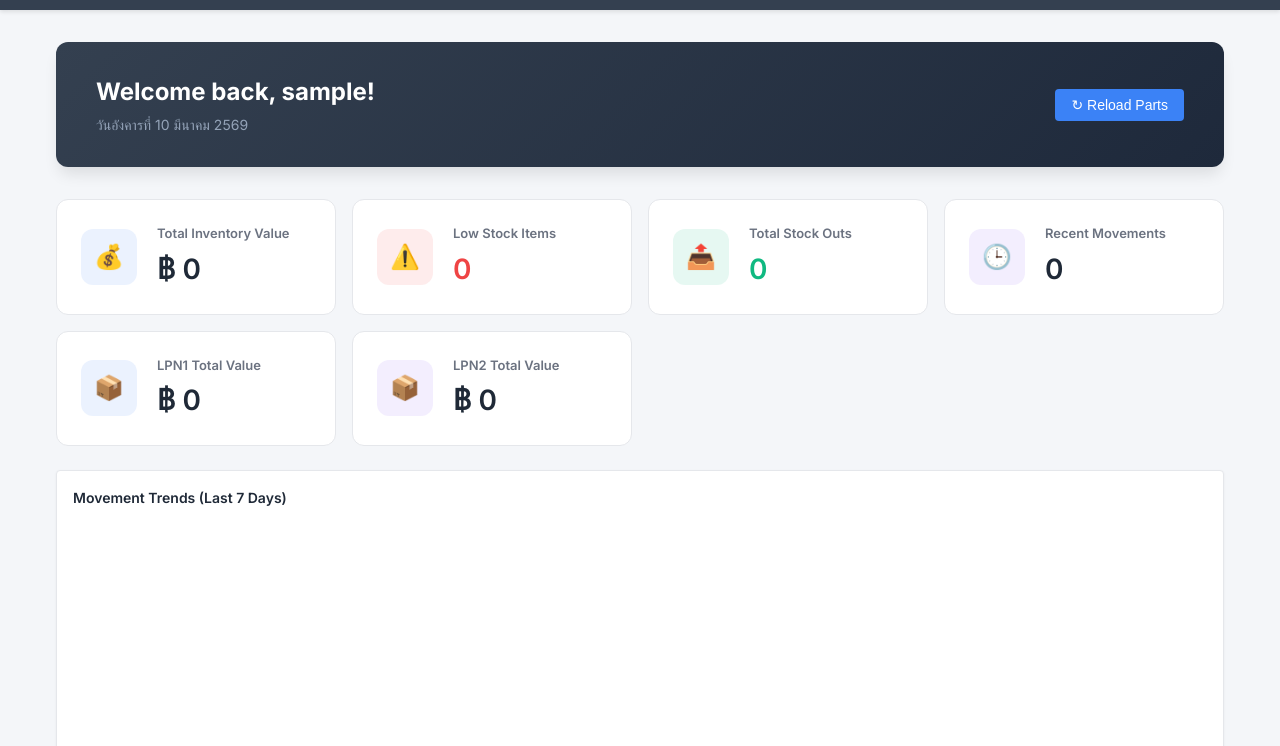
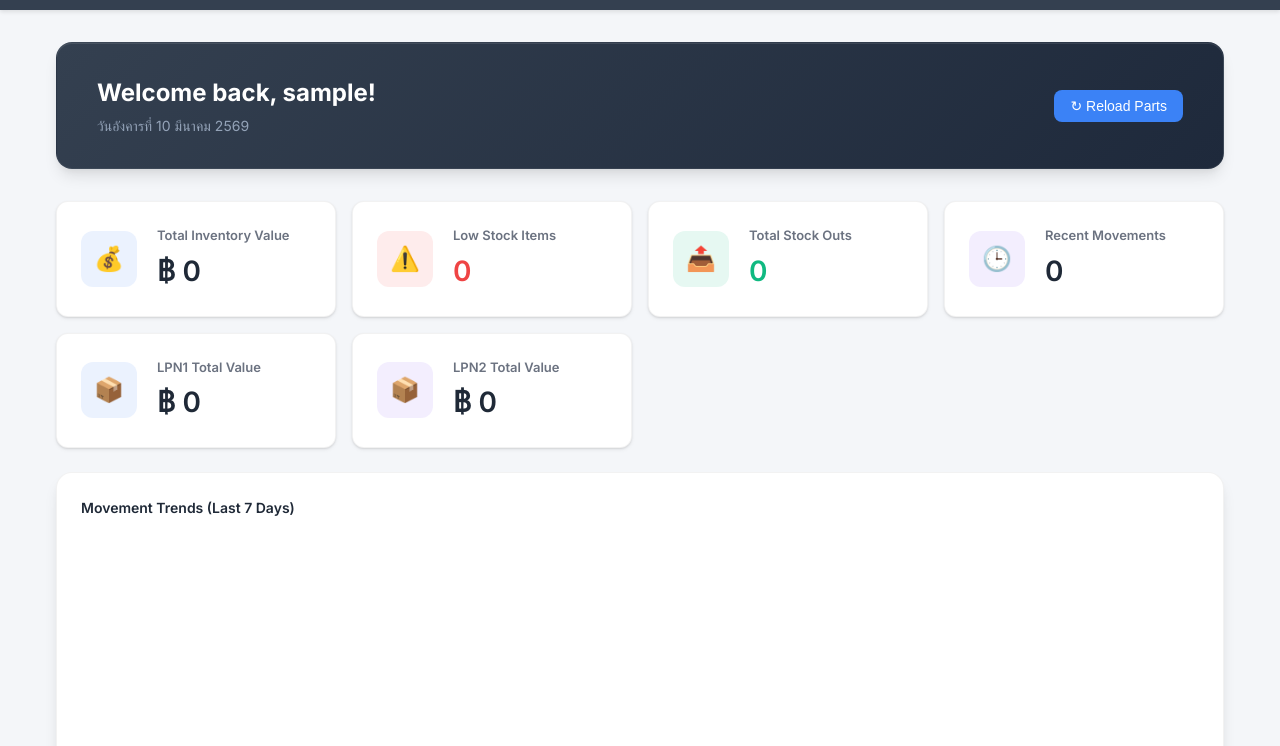
Before and after one commit to watcharapong-wo/sparepart, a website: page dashboard.html in a window 1280 px wide. Shown: the part 54-800 px from the top of the page. Drawn offline with nearby package versions, Linux system fonts and the light colour scheme; no server answers; sample sign-in values are in the browser's storage.

Commit message:
UI/UX Enhancement: Added dimensional shadows and raised card effects

```diff
--- a/styles.css
+++ b/styles.css
@@ -18,9 +18,15 @@
 
   --border-color: #e5e7eb;
 
+  /* Elevation Shadows */
+  --shadow-sm: 0 2px 4px rgba(0,0,0,0.05), 0 1px 2px rgba(0,0,0,0.1);
+  --shadow-md: 0 10px 15px -3px rgba(0,0,0,0.1), 0 4px 6px -2px rgba(0,0,0,0.05);
+  --shadow-lg: 0 20px 25px -5px rgba(0,0,0,0.1), 0 10px 10px -5px rgba(0,0,0,0.04);
+  --shadow-raised: 0 15px 35px rgba(0,0,0,0.1), 0 5px 15px rgba(0,0,0,0.08);
+
   /* Metrics */
-  --radius: 4px;
-  --radius-card: 4px;
+  --radius: 8px;
+  --radius-card: 12px;
 }
 
 * {
@@ -60,15 +66,16 @@ body.login-page {
 .login-container {
   position: relative;
   z-index: 1;
-  background: rgba(100, 110, 120, 0.85); /* Dark grayish translucent */
-  backdrop-filter: blur(10px);
+  background: rgba(100, 110, 120, 0.9); /* Slightly more opaque for depth contrast */
+  backdrop-filter: blur(12px);
   padding: 40px;
-  border-radius: 8px;
+  border-radius: 16px;
   width: 100%;
   max-width: 450px;
-  box-shadow: 0 10px 25px rgba(0,0,0,0.2);
+  box-shadow: var(--shadow-lg), inset 0 1px 0 rgba(255,255,255,0.1); /* Inner glow for raised feel */
   text-align: center;
   color: white;
+  border: 1px solid rgba(255,255,255,0.1);
 }
 
 .login-container h1 {
@@ -287,11 +294,35 @@ body.login-page {
 
 .stat-item {
   background: var(--bg-card);
-  border: 1px solid var(--border-color);
+  border: 1px solid rgba(0,0,0,0.05);
   border-radius: var(--radius-card);
-  padding: 16px;
+  padding: 20px;
   display: flex;
   flex-direction: column;
+  box-shadow: var(--shadow-sm);
+  transition: all 0.3s cubic-bezier(0.4, 0, 0.2, 1);
+  position: relative;
+  overflow: hidden;
+}
+
+.stat-item:hover {
+  transform: translateY(-5px);
+  box-shadow: var(--shadow-md);
+  border-color: var(--primary);
+}
+
+.stat-item::after {
+  content: '';
+  position: absolute;
+  top: 0; left: 0; right: 0;
+  height: 4px;
+  background: var(--primary);
+  opacity: 0;
+  transition: opacity 0.3s;
+}
+
+.stat-item:hover::after {
+  opacity: 1;
 }
 
 .stat-title {
@@ -331,10 +362,11 @@ body.login-page {
   align-items: center;
   background: linear-gradient(135deg, var(--navbar-bg) 0%, #1e293b 100%);
   padding: 32px 40px;
-  border-radius: 12px;
+  border-radius: 16px;
   color: white;
   margin-bottom: 32px;
-  box-shadow: 0 10px 15px -3px rgba(0, 0, 0, 0.1);
+  box-shadow: var(--shadow-md), inset 0 1px 0 rgba(255,255,255,0.1);
+  border: 1px solid rgba(255,255,255,0.05);
 }
 
 .welcome-banner h1 {
@@ -403,10 +435,15 @@ body.login-page {
 
 .card {
   background: var(--bg-card);
-  border: 1px solid var(--border-color);
-  border-radius: var(--radius-card);
-  padding: 16px;
-  box-shadow: 0 1px 3px rgba(0,0,0,0.05);
+  border: 1px solid rgba(0,0,0,0.05);
+  border-radius: 16px;
+  padding: 24px;
+  box-shadow: var(--shadow-md);
+  transition: transform 0.3s, box-shadow 0.3s;
+}
+
+.card:hover {
+  box-shadow: var(--shadow-lg);
 }
 
 .card-title {
```
